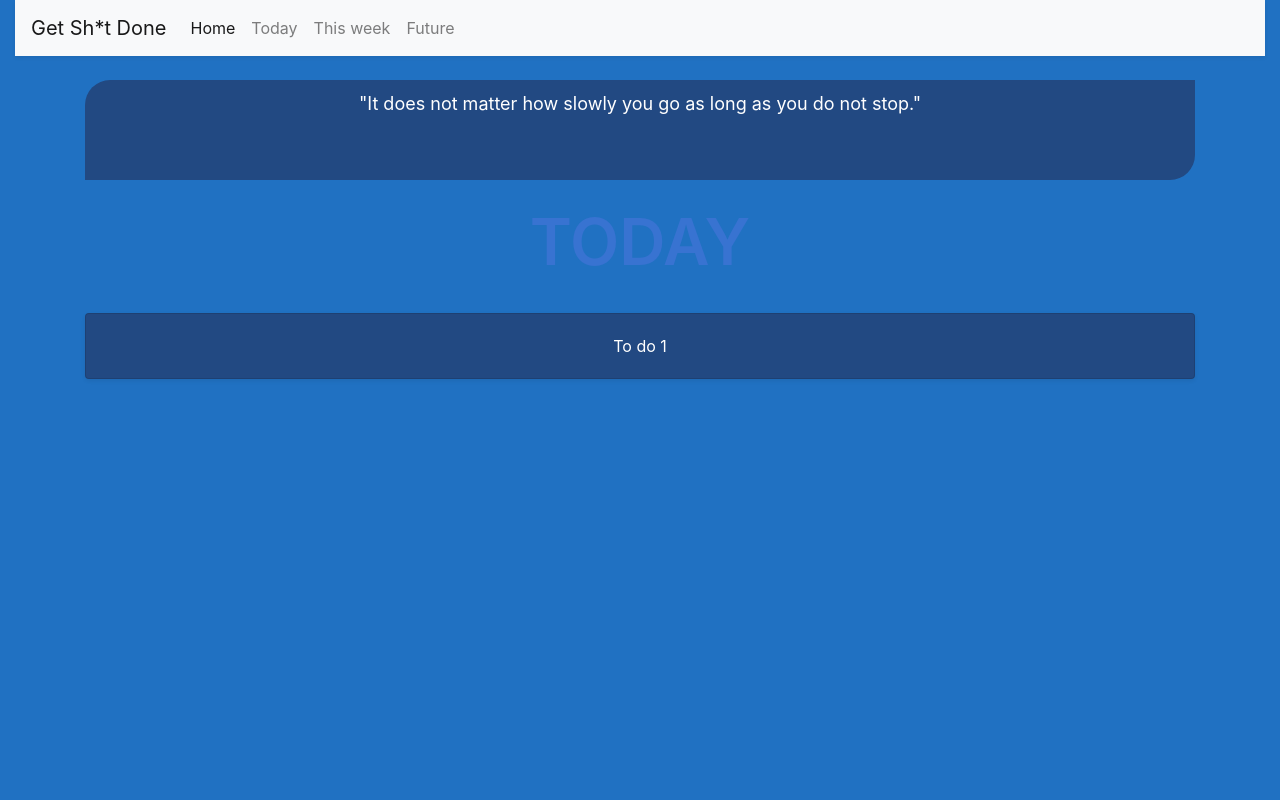
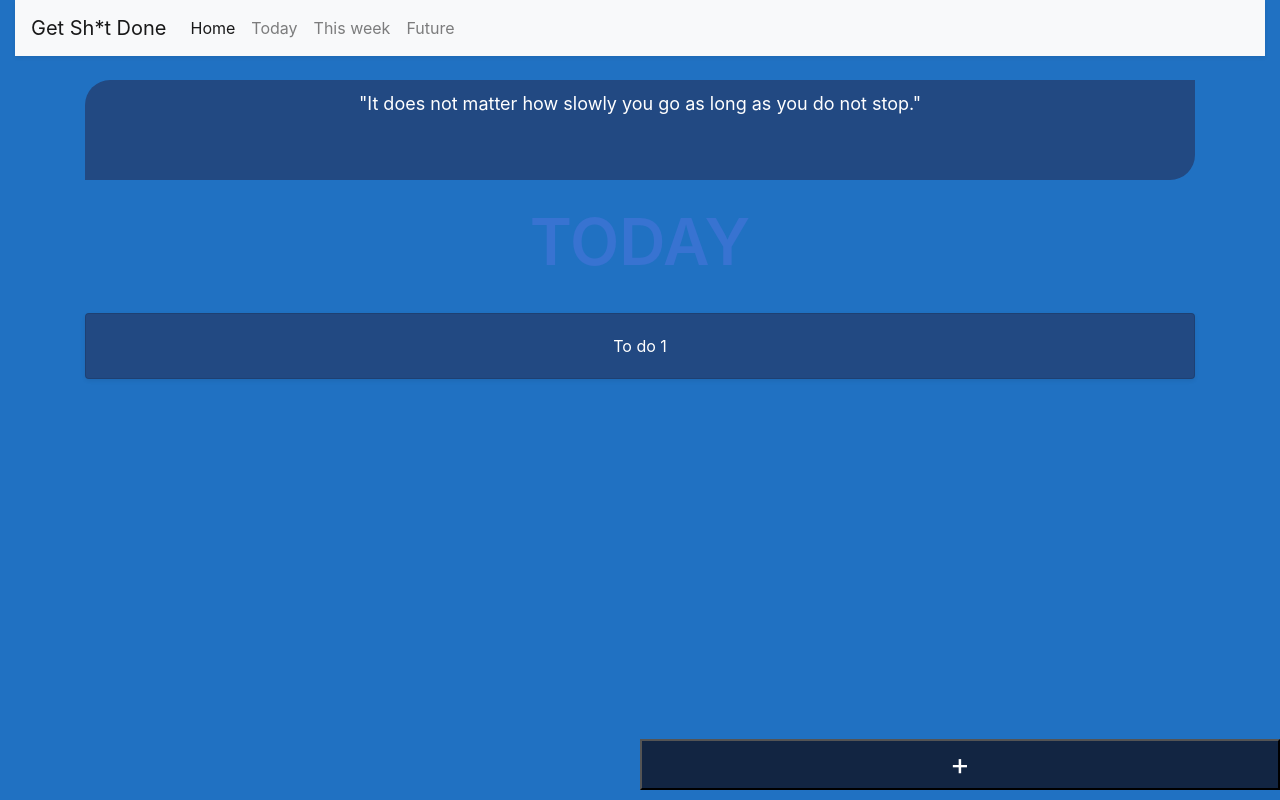
Before and after one commit to BradNichol/todo-app-react, a React (Create React App) app: page / in a window 1280 px wide. Built offline with nearby package versions, Linux system fonts and the light colour scheme.

Commit message:
imported AddButton to App

```diff
--- a/src/App.js
+++ b/src/App.js
@@ -5,6 +5,7 @@ import Nav from './Nav/Nav'
 import QuoteBox from './QuoteBox/QuoteBox'
 import DatePeriod from './DatePeriod/DatePeriod'
 import Task from './Task/Task'
+import AddButton from './Task/AddButton'
 
 function App() {
   return (
@@ -14,6 +15,7 @@ function App() {
           <QuoteBox />
           <DatePeriod />
           <Task />
+          <AddButton />
 
         </main>
     </div>
```
